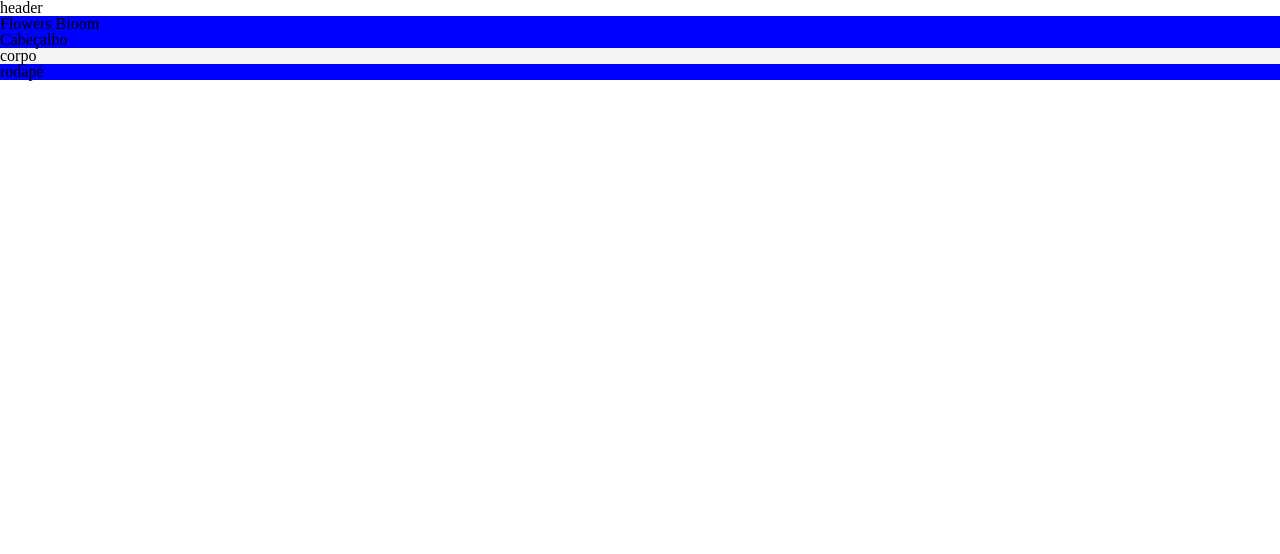
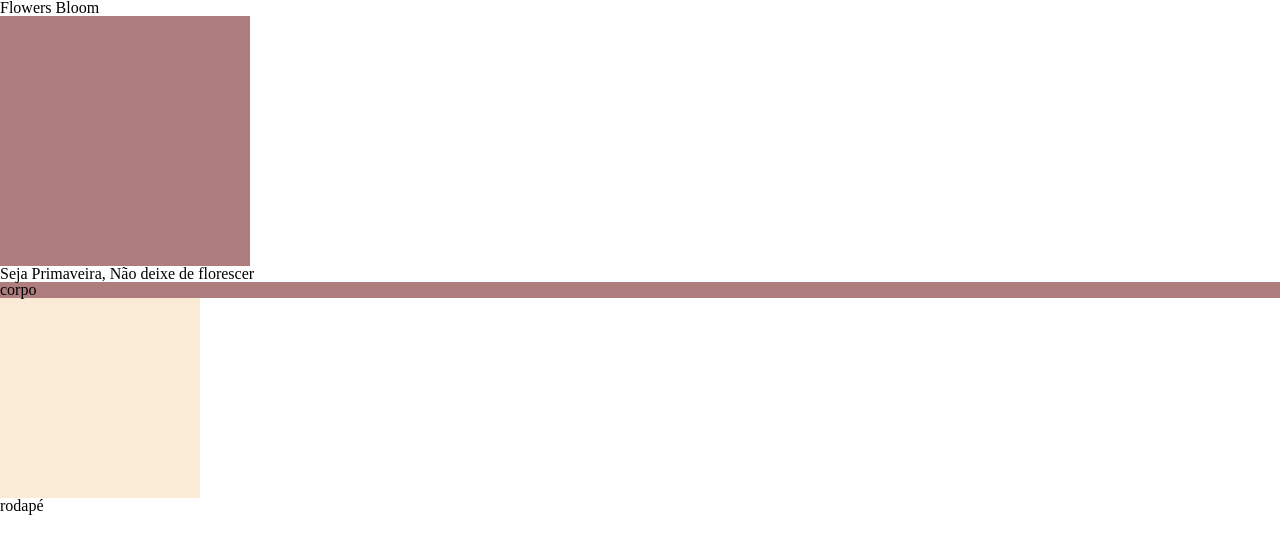
Before and after one commit to Aninhalss/FlowersBloom, a plain HTML site: page index.html in a window 1280 px wide. Drawn offline with Linux system fonts and the light colour scheme.

Commit message:
divs e caixas

```diff
--- a/index.html
+++ b/index.html
@@ -7,23 +7,21 @@
     <link rel="stylesheet" href="styles.css">
     <link rel="stylesheet" href="reset.css">
 </head>
-
 <body>
     <header>
-        <h1> header </h1>
+        <h1> Flowers Bloom </h1>
     </header>
 
-    <div class="barrasuperior
-    <div class="barrasuperior>
+    <div class="barrasuperior">
+
+    </div>
+
+    <div class="barrasuperiorr
+    >
+        <h1> Seja Primaveira, Não deixe de florescer </h1>
         <div class="itensmenu">
-            <h1> Flowers Bloom</h1>
+
         </div>
-        <div class="itensmenu"
-
-        <h1>
-            Cabeçalho
-        </h1>
-    </div>
 
     <div class="corpo">
         <h1>
@@ -31,6 +29,16 @@
         </h1>
     </div>
     <div class="rodape">
+    </div>
+    <div class="caixasflor">
+        <div class="nomeflor">
+
+        </div>
+        <div class="preçoflor">
+
+        </div>
+
+    </div>
         <h1> rodapé </h1>
     </div>
 </body>
--- a/styles.css
+++ b/styles.css
@@ -1,18 +1,38 @@
 .Flowers Bloom
 {
-    background-color: red;
+    background-color: rgb(183, 106, 106);
     height:300xp;
     margin:0xp;
     padding:20xp;
 }
 .corpo
 {
-    background-color: #F5F5F5;
+    background-color: #AE7D7D;
+
 }
 
 div
 {
-    background-color:blue;
+
     margin-top:100xp;
     border: 2xp solid black;
 }
+.itensmenu{
+
+
+}
+.barrasuperior{
+    background-color: #AE7D7D;
+    height:250px;
+    width:250px;
+}
+.caixasflor{
+    background-color: antiquewhite;
+    height: 200px;
+    width: 200px;
+
+}
+.nomeflor{
+    height: flor;
+
+}
```
